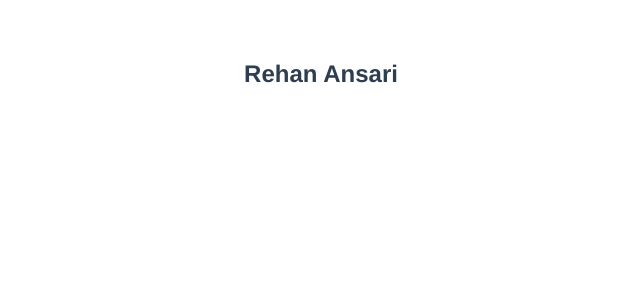
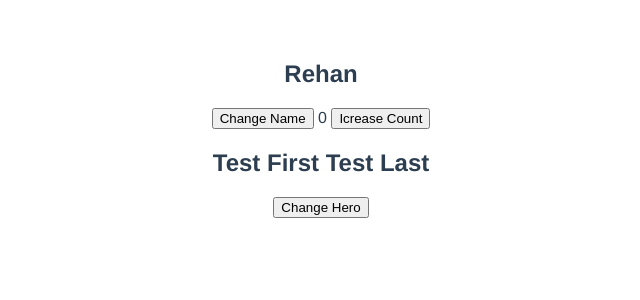
Before and after one commit to rehanrehman389/vue-learning, a Vue app: page / in a window 1280 px wide. Shown: the top 300 px of the page, without its empty margins (319-959 px from the left). Built offline with nearby package versions, Linux system fonts and the light colour scheme.

Commit message:
replace methods with composition API

```diff
--- a/src/App.vue
+++ b/src/App.vue
@@ -1,16 +1,16 @@
 <template>
   <div>
-    <DemoTwo />
+    <MethodS />
   </div>
 </template>
 
 <script>
-import DemoTwo from './components/DemoTwo.vue'
+import MethodS from './components/MethodS.vue'
 
 export default {
   name: 'App',
   components: {
-    DemoTwo
+    MethodS
   },
   data() {
     return {
--- /dev/null
+++ b/src/components/MethodS.vue
@@ -0,0 +1,57 @@
+<template>
+    <div>
+        <h2>{{ name }}</h2>
+        <button @click="setName">Change Name</button>
+
+        {{ count }}
+        <button @click="incCount">Icrease Count</button>
+
+        <h2>{{ first }} {{ last }}</h2>
+        <button @click="changeName">Change Hero</button>
+    </div>
+</template>
+
+<script>
+import { ref, reactive, toRefs } from 'vue'
+    export default {
+        name: 'MethodS',
+        setup(){
+            const count = ref(0)
+            const state = reactive({
+                first: 'Test First',
+                last: 'Test Last'
+            })
+
+            function incCount() {
+                count.value++
+            }
+
+            function changeName() {
+                state.first = 'New First'
+                state.last = 'New Last'
+            }
+
+            return{
+                count,
+                incCount,
+                ...toRefs(state),
+                changeName
+            }
+        },
+        data() {
+            return{
+                name: 'Rehan'
+            }
+        },
+        methods: {
+            setName(){
+                this.name = 'Ansari'
+            }
+
+        }
+    }
+</script>
+
+<style scoped>
+
+</style>
```
